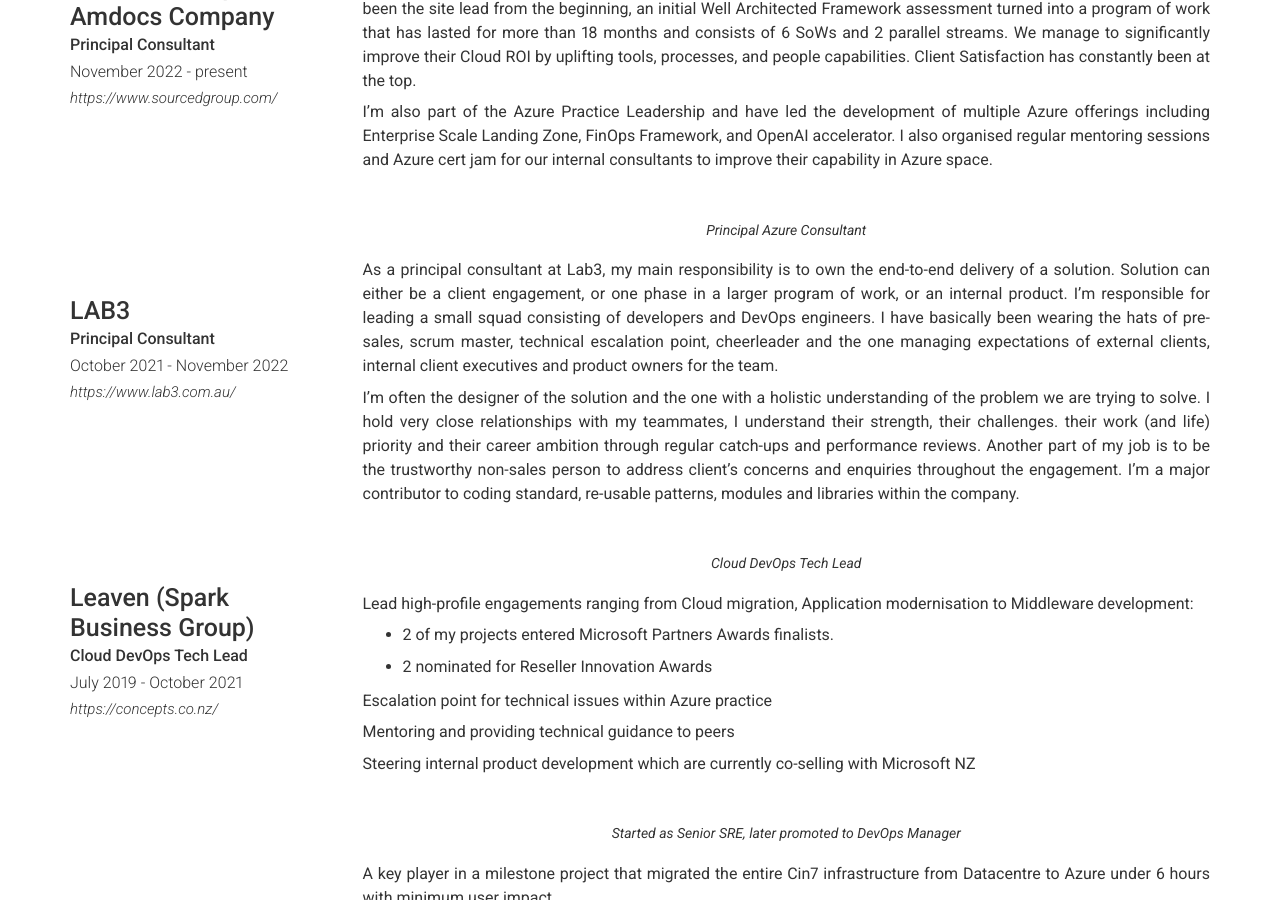
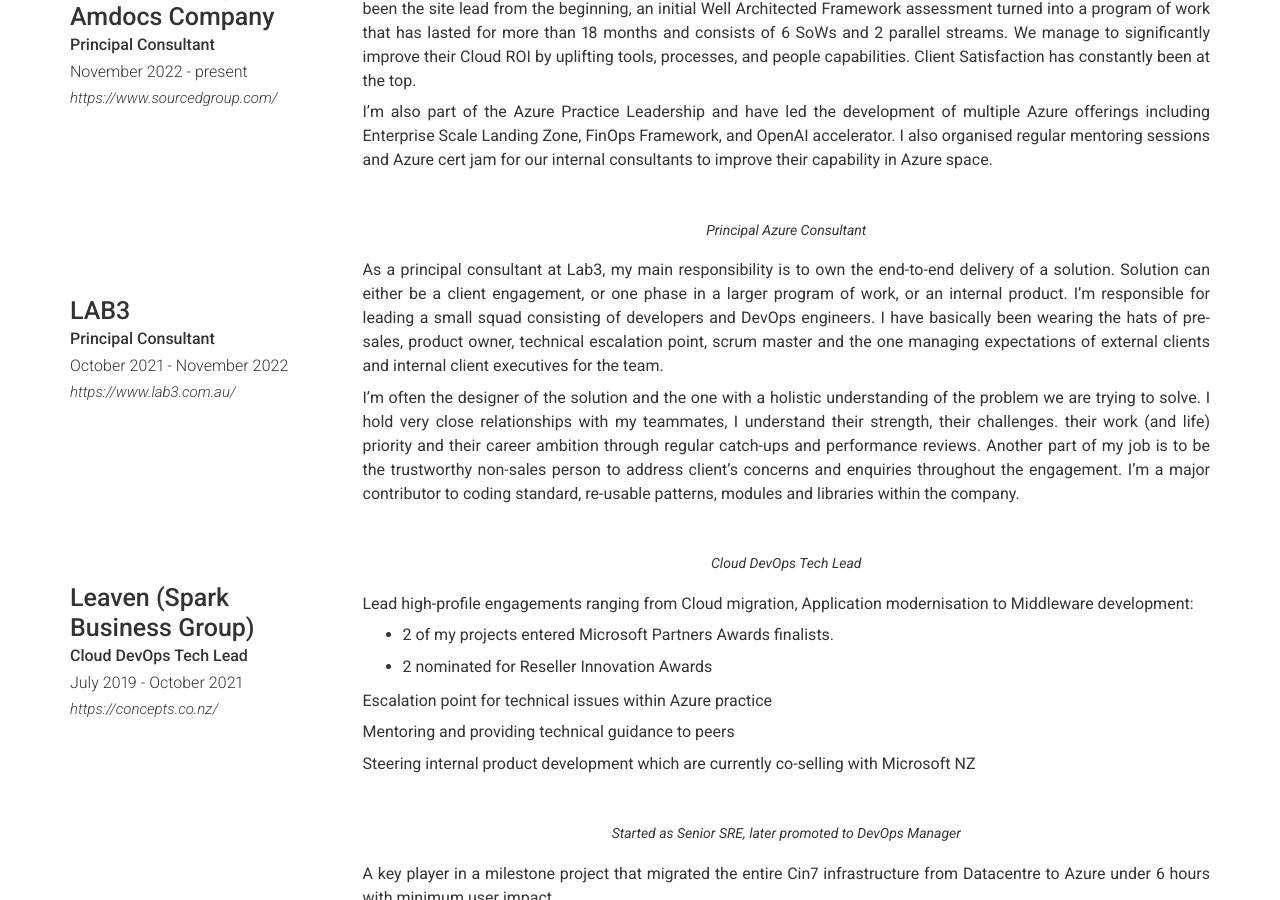
Before and after one commit to shin-akuma/shin-akuma.github.io, a Jekyll site: the page built from index.md, in a window 1280 px wide and 900 px high, scrolled down 1711 px. Built offline with Jekyll 4.4.1, drawn with Linux system fonts in a browser that asks for light colours; nearby versions of some CDN libraries.

Commit message:
Update _config.yml

```diff
--- a/_config.yml
+++ b/_config.yml
@@ -101,7 +101,7 @@
         quote: >
           Principal Azure Consultant
         description: |
-          As a principal consultant at Lab3, my main responsibility is to own the end-to-end delivery of a solution. Solution can either be a client engagement, or one phase in a larger program of work, or an internal product. I'm responsible for leading a small squad consisting of developers and DevOps engineers. I have basically been wearing the hats of pre-sales, scrum master, technical escalation point, cheerleader and the one managing expectations of external clients, internal client executives and product owners for the team.
+          As a principal consultant at Lab3, my main responsibility is to own the end-to-end delivery of a solution. Solution can either be a client engagement, or one phase in a larger program of work, or an internal product. I'm responsible for leading a small squad consisting of developers and DevOps engineers. I have basically been wearing the hats of pre-sales, product owner, technical escalation point, scrum master and the one managing expectations of external clients and internal client executives for the team.
 
           I'm often the designer of the solution and the one with a holistic understanding of the problem we are trying to solve. I hold very close relationships with my teammates, I understand their strength, their challenges. their work (and life) priority and their career ambition through regular catch-ups and performance reviews. Another part of my job is to be the trustworthy non-sales person to address client's concerns and enquiries throughout the engagement. I'm a major contributor to coding standard, re-usable patterns, modules and libraries within the company.
       - layout: left
```
